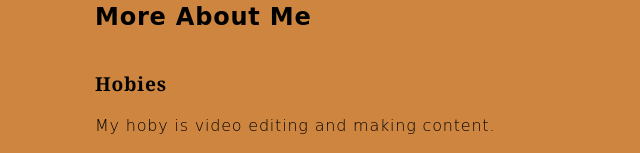
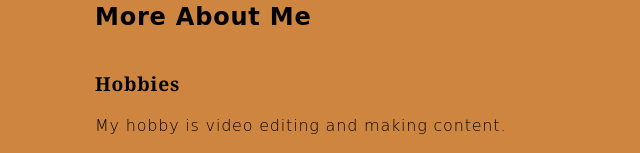
Before and after one commit to shlok338/About-me, a plain HTML site: page index.html in a window 1280 px wide. Shown: the part 799-952 px from the top of the page, 241-881 px from the left. Drawn offline with Linux system fonts and the light colour scheme.

Commit message:
Update index.html

```diff
--- a/index.html
+++ b/index.html
@@ -23,8 +23,8 @@
       </section>
       <section class="questions-section">
           <h1>More About Me</h1>
-          <h2>Hobies</h2>
-          <p>My hoby is video editing and making content.</p>
+          <h2>Hobbies</h2>
+          <p>My hobby is video editing and making content.</p>
           <h2></h2>
           <p></p>
           <h2></h2>
```
